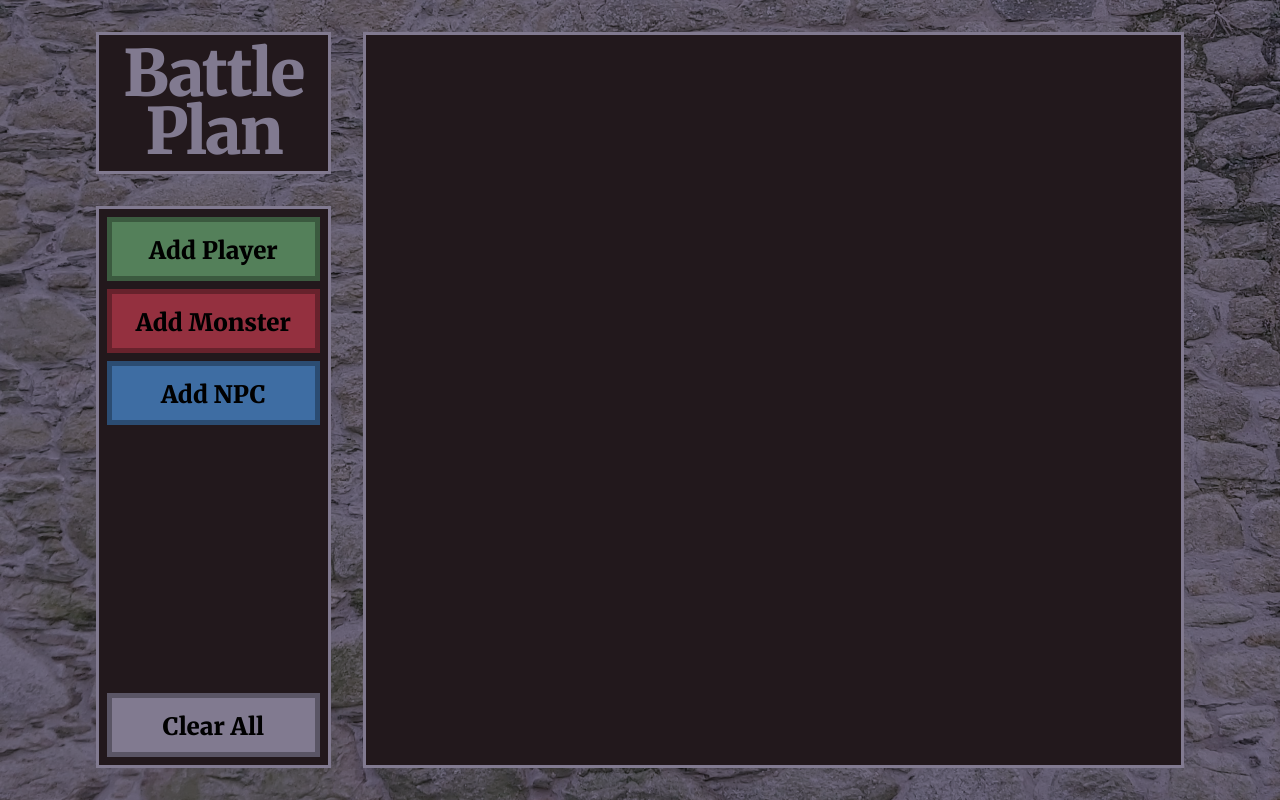
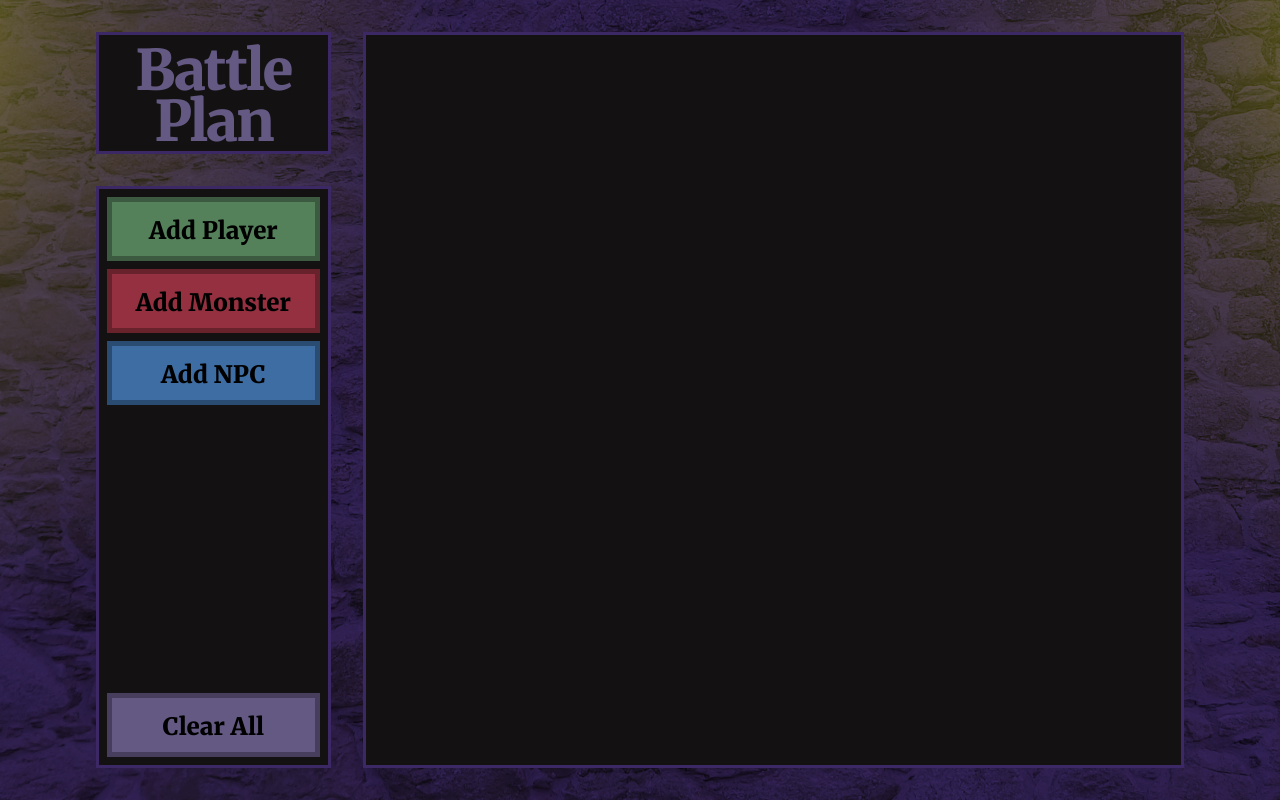
Before and after one commit to ijobot/itv2, a React (Create React App) app: page / in a window 1280 px wide. Built offline with nearby package versions, Linux system fonts and the light colour scheme.

Commit message:
Darker dungeon plus torchlight

```diff
--- a/src/App.css
+++ b/src/App.css
@@ -4,10 +4,27 @@
   --playerColor: #54805a;
   --monsterColor: #94303f;
   --npcColor: #3e6da3;
-  --boxColor: #22181c;
-  --borderColor: #817a90;
-  --textColor: #a1cca5;
+  --boxColor: #131111;
+  --borderColor: #3b2864;
+  --functionButtonColor: #645983;
   --border: 3px solid var(--borderColor);
+  --outerFlame: #dbdb15;
+  --innerFlame: #ffa500;
+}
+
+body::-webkit-scrollbar {
+  width: 10px; /* width of the entire scrollbar */
+}
+
+body::-webkit-scrollbar-track {
+  background: var(--boxColor); /* color of the tracking area */
+}
+
+body::-webkit-scrollbar-thumb {
+  background-color: var(--borderColor); /* color of the scroll thumb */
+  border-radius: 10px; /* roundness of the scroll thumb */
+  border: 5px solid var(--borderColor); /* creates padding around scroll thumb */
+  height: 20%;
 }
 
 * {
--- a/src/App.js
+++ b/src/App.js
@@ -24,6 +24,68 @@ const StyledApp = styled.div`
   background-size: cover;
   font-size: 1rem;
   background-blend-mode: multiply;
+  position: relative;
+  overflow: hidden;
+
+  &::before {
+    content: "";
+    position: absolute;
+    height: 1100px;
+    width: 1100px;
+    border-radius: 50%;
+    background: radial-gradient(
+      circle,
+      var(--innerFlame) 0%,
+      5%,
+      var(--outerFlame) 5%,
+      8%,
+      transparent 70%,
+      transparent 100%
+    );
+    left: -700px;
+    top: -525px;
+    z-index: 1;
+    animation: flicker 0.95s alternate-reverse infinite;
+    animation-timing-function: steps(6, jump-none);
+    animation-delay: 250ms;
+  }
+
+  &::after {
+    content: "";
+    position: absolute;
+    height: 1100px;
+    width: 1100px;
+    border-radius: 50%;
+    background: radial-gradient(
+      circle,
+      var(--innerFlame) 0%,
+      5%,
+      var(--outerFlame) 5%,
+      8%,
+      transparent 70%,
+      transparent 100%
+    );
+    right: -700px;
+    top: -525px;
+    z-index: 1;
+    animation: flicker 0.75s alternate-reverse infinite;
+    animation-timing-function: steps(6, jump-none);
+  }
+
+  @keyframes flicker {
+    25% {
+      transform: scale(1.05);
+    }
+    50% {
+      transform: scale(1.125);
+    }
+    75% {
+      transform: scale(1.15);
+    }
+    100% {
+      transform: scale(1);
+    }
+  }
 `;
 
 function App() {
--- a/src/Components/ClearButton.jsx
+++ b/src/Components/ClearButton.jsx
@@ -7,7 +7,7 @@ const ClearButton = () => {
 
   return (
     <Button
-      color="var(--borderColor)"
+      color="var(--functionButtonColor)"
       text="Clear All"
       onClick={(e) => handleClearCombatants(e)}
     />
--- a/src/Components/CombatDisplay.jsx
+++ b/src/Components/CombatDisplay.jsx
@@ -8,6 +8,7 @@ const StyledCombatDisplay = styled.div`
   background-color: var(--boxColor);
   border: var(--border);
   padding: 0.5rem;
+  z-index: 2;
 `;
 
 const CombatDisplay = () => {
--- a/src/Components/CombatantRow.jsx
+++ b/src/Components/CombatantRow.jsx
@@ -145,7 +145,7 @@ const CombatantRow = ({ combatantData, index }) => {
 
       <Button
         text="✖"
-        color="var(--borderColor)"
+        color="var(--functionButtonColor)"
         onClick={() => removeCombatant(index)}
         small
         end
--- a/src/Components/MainTitle.jsx
+++ b/src/Components/MainTitle.jsx
@@ -4,13 +4,14 @@ import styled from "styled-components";
 const StyledMainTitle = styled.h1`
   grid-column-start: 2;
   grid-row-start: 2;
-  font-size: 4rem;
+  font-size: 3.5rem;
   letter-spacing: -2px;
-  color: var(--borderColor);
+  color: var(--functionButtonColor);
   line-height: 0.9;
   background-color: var(--boxColor);
   border: var(--border);
-  padding: 0.65rem 0.8rem;
+  padding: 0.65rem 0.8rem 0.3rem;
+  z-index: 2;
 `;
 
 const MainTitle = () => {
--- a/src/Components/MenuDisplay.jsx
+++ b/src/Components/MenuDisplay.jsx
@@ -12,6 +12,7 @@ const StyledMenuDisplay = styled.div`
   display: flex;
   flex-direction: column;
   padding: 0.5rem;
+  z-index: 2;
 `;
 
 const MenuDisplay = () => {
--- a/src/Utils/Modal.jsx
+++ b/src/Utils/Modal.jsx
@@ -11,7 +11,7 @@ const StyledModal = styled.div`
   transform: translate(-50%, -50%);
   padding: 1rem;
   border: 5px solid rgba(0, 0, 0, 0.3);
-  box-shadow: 0px 0px 100px 1000px #000000bb;
+  box-shadow: 0px 0px 100px 1000px #00000099;
   min-width: 400px;
   max-width: 40%;
   font-size: 1rem;
--- a/src/Utils/ModalControls.jsx
+++ b/src/Utils/ModalControls.jsx
@@ -41,13 +41,13 @@ const ModalControls = () => {
 
       <div>
         <Button
-          color="var(--borderColor)"
+          color="var(--functionButtonColor)"
           text="Submit"
           onClick={(e) => handleCombatantSubmit(e)}
           marginButton
         />
         <Button
-          color="var(--borderColor)"
+          color="var(--functionButtonColor)"
           text="Cancel"
           onClick={handleCloseModal}
           marginButton
--- a/src/Utils/NameDropDown.jsx
+++ b/src/Utils/NameDropDown.jsx
@@ -50,7 +50,7 @@ const NameDropDown = ({ index, setShowNameDropDown }) => {
         onChange={(e) => setInput(e.target.value)}
       />
       <Button
-        color="var(--borderColor)"
+        color="var(--functionButtonColor)"
         text="Done"
         onClick={() => handleOnClick(input, index)}
       />
--- a/src/Utils/ScoreDropDown.jsx
+++ b/src/Utils/ScoreDropDown.jsx
@@ -50,7 +50,7 @@ const ScoreDropDown = ({ index }) => {
       style={{ marginBottom: "0rem" }}
       text={option}
       onClick={() => handleOnClick(option)}
-      color="var(--borderColor)"
+      color="var(--functionButtonColor)"
       small
     />
   ));
```
